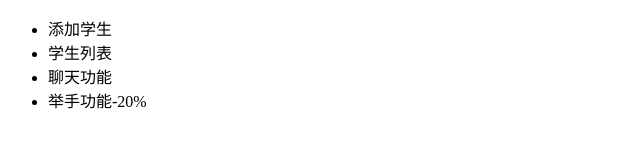
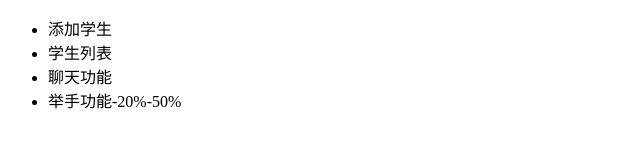
Before and after one commit to wangjd0214/student1, a plain HTML site: page index.html in a window 1280 px wide. Shown: the full height of the page, 0-640 px from the left. Drawn offline with Linux system fonts and the light colour scheme.

Commit message:
举手功能开发50%

```diff
--- a/index.html
+++ b/index.html
@@ -8,7 +8,7 @@
             <li>添加学生</li>
             <li>学生列表</li>
             <li>聊天功能</li>
-            <li>举手功能-20%</li>
+            <li>举手功能-20%-50%</li>
         </ul>
     </body>
 </html>
```
